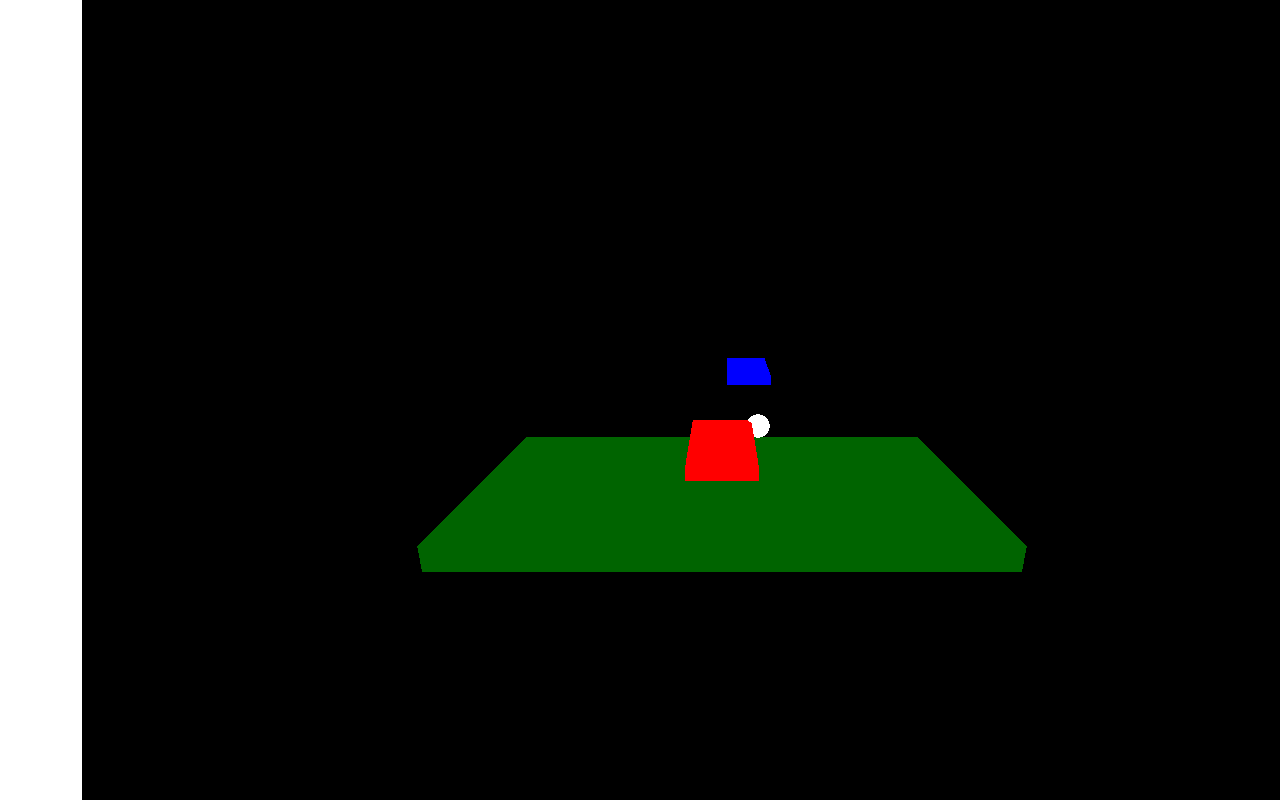
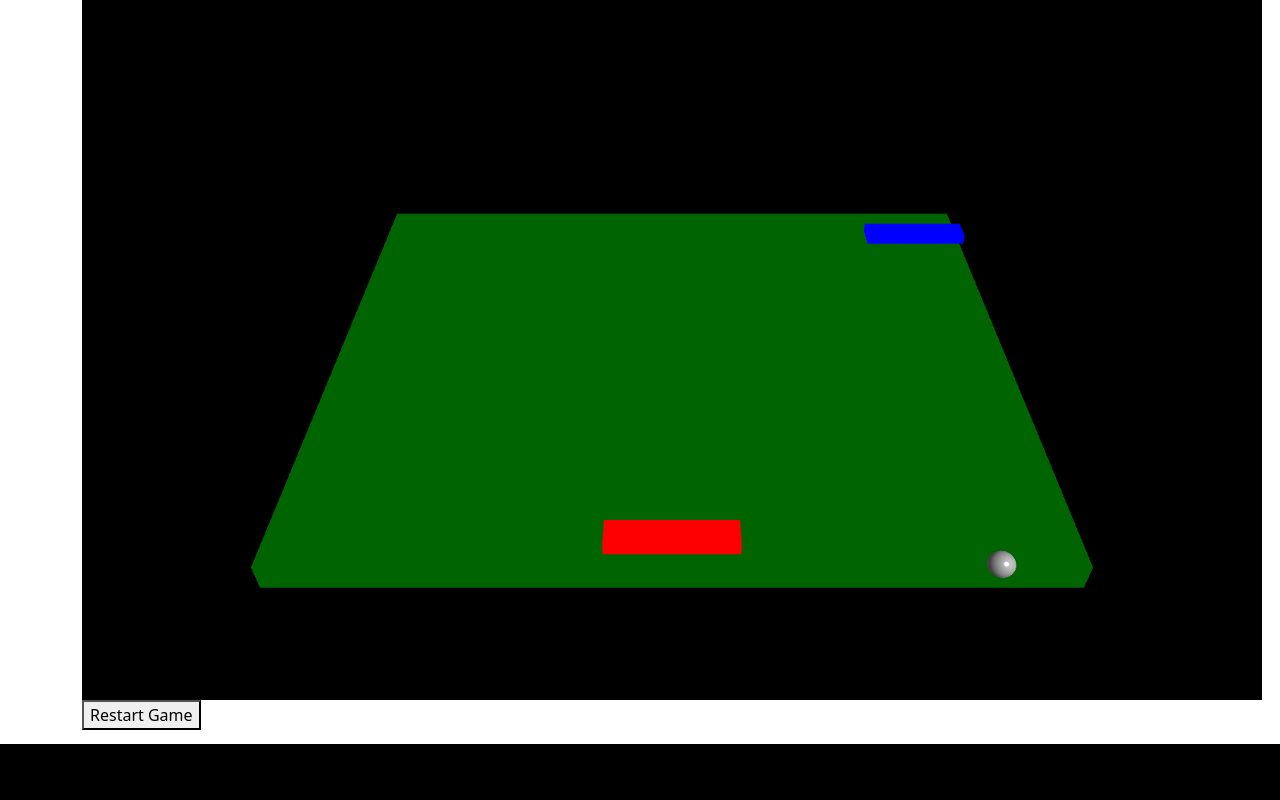
Before and after one commit to Efeblk/transcendence, a Django app: page /play/ in a window 1280 px wide; the page is wider, and only the part inside the window is pictured. Shown: the part 56-856 px from the top of that part. After the commit the page ends 800 px from the top of that part, so only its background shows below. Run offline with Django 5.2, Linux system fonts and the light colour scheme.

Commit message:
better game structure and improvements

```diff
--- /dev/null
+++ b/django/game/static/game/ball.js
@@ -0,0 +1,65 @@
+class Ball {
+    constructor(scene) {
+        const { size, color, metalness, roughness } = gameConfig.ball;
+        this.geometry = new THREE.SphereGeometry(size, 32, 32);
+        this.material = new THREE.MeshStandardMaterial({ color: color, metalness: metalness, roughness: roughness });
+        this.mesh = new THREE.Mesh(this.geometry, this.material);
+        this.mesh.position.set(0, gameConfig.paddle.positionY, 0);  // Start the ball at the same Y as the paddle
+        scene.add(this.mesh);
+
+        this.speed = 1.2;
+        this.direction = { x: 0.02, z: 0.05 };  // Initial direction of the ball
+        this.maxSpeed = 3;  // Set a maximum speed to avoid excessive speed
+    }
+
+    update() {
+        this.mesh.position.x += this.direction.x * this.speed;
+        this.mesh.position.z += this.direction.z * this.speed;
+
+        if (this.mesh.position.x > (gameConfig.table.size.width / 2) || this.mesh.position.x < -(gameConfig.table.size.width / 2)) {
+            this.direction.x = -this.direction.x;  // Bounce off the side walls
+        }
+    }
+
+    bounce() {
+        this.direction.z = -this.direction.z;  // Reverse the direction on collision with paddle
+
+        // Cap the speed to avoid excessive increases
+        this.speed = Math.min(this.speed + 0.01, this.maxSpeed);
+
+        // Slightly move the ball away from the paddle to prevent immediate re-collision
+        this.mesh.position.z += this.direction.z * 0.1;
+    }
+
+    reset() {
+        this.mesh.position.set(0, gameConfig.paddle.positionY, 0);
+        this.direction = { x: 0.02, z: 0.05 };  // Reset the ball direction and speed
+        this.speed = 1.2;
+    }
+
+    isOutOfBounds() {
+        // Define the boundaries for the out-of-bounds check
+        const tableDepth = gameConfig.table.size.depth;
+        const ballPositionZ = this.mesh.position.z;
+
+        // Check if the ball has passed the AI side or the player side
+        const isBeyondPlayerSide = ballPositionZ > tableDepth / 2 + gameConfig.table.positionZ;
+        const isBeyondAISide = ballPositionZ < -(tableDepth / 2) + gameConfig.table.positionZ;
+
+        return isBeyondPlayerSide || isBeyondAISide;
+    }
+
+
+    isCollidingWith(paddle) {
+        const ballRadius = gameConfig.ball.size;
+        const paddleWidth = gameConfig.paddle.size.width;
+        const paddleDepth = gameConfig.paddle.size.depth;
+
+        return (
+            this.mesh.position.z - ballRadius <= paddle.mesh.position.z + paddleDepth / 2 &&
+            this.mesh.position.z + ballRadius >= paddle.mesh.position.z - paddleDepth / 2 &&
+            this.mesh.position.x + ballRadius >= paddle.mesh.position.x - paddleWidth / 2 &&
+            this.mesh.position.x - ballRadius <= paddle.mesh.position.x + paddleWidth / 2
+        );
+    }
+}
--- /dev/null
+++ b/django/game/static/game/config.js
@@ -0,0 +1,46 @@
+const gameConfig = {
+    camera: {
+        fov: 40,  // Field of view
+        position: { x: 0, y: 10, z: 12 },  // Camera position
+        aspectRatio: window.innerWidth / window.innerHeight,  // Aspect ratio
+    },
+    renderer: {
+        width: window.innerWidth - 100,  // Renderer width
+        height: window.innerHeight - 100,  // Renderer height
+    },
+    lighting: {
+        ambientLight: {
+            color: 0xffffff,
+            intensity: 0.5,
+        },
+        directionalLight: {
+            color: 0xffffff,
+            intensity: 1,
+            position: { x: 5, y: 10, z: 7.5 },
+        },
+    },
+    table: {
+        color: 0x006400,  // Green color for the table
+        size: { width: 12, height: 0.5, depth: 10 },  // Table dimensions
+        positionY: -2,  // Y position of the table
+        positionZ: -2,
+    },
+    paddle: {
+        color: {
+            player: 0xff0000,  // Red color for player paddle
+            ai: 0x0000ff,  // Blue color for AI paddle
+        },
+        size: { width: 2, height: 0.2, depth: 0.5 },  // Paddle dimensions
+        positionY: -1.65,  // Corrected paddle position above the table surface
+        positionZ: {
+            player: 2.5,
+            ai: -6
+        },
+    },
+    ball: {
+        color: 0xffffff,  // White color for the ball
+        size: 0.2,  // Radius of the ball
+        metalness: 0.5,  // Reflective property of the ball
+        roughness: 0.1,  // Surface roughness of the ball
+    },
+};
--- /dev/null
+++ b/django/game/static/game/game.js
@@ -0,0 +1,97 @@
+class Game {
+    constructor() {
+        this.scene = new THREE.Scene();
+
+        const aspectRatio = gameConfig.camera.aspectRatio;
+        this.camera = new THREE.PerspectiveCamera(gameConfig.camera.fov, aspectRatio, 0.1, 1000);
+        this.camera.position.set(gameConfig.camera.position.x, gameConfig.camera.position.y, gameConfig.camera.position.z);
+        this.camera.lookAt(new THREE.Vector3(0, 0, 0));
+
+        this.renderer = new THREE.WebGLRenderer({ antialias: true });
+        this.renderer.setSize(gameConfig.renderer.width, gameConfig.renderer.height);
+        document.getElementById('gameContainer').appendChild(this.renderer.domElement);
+
+        this.table = new Table(this.scene);
+        this.player = new Player(this.scene, gameConfig.paddle.positionZ.player, gameConfig.paddle.color.player);  // Player paddle
+        this.aiPaddle = new Paddle(this.scene, gameConfig.paddle.positionZ.ai, gameConfig.paddle.color.ai);  // AI paddle
+        this.ball = new Ball(this.scene);  // Ball
+
+        this.setupLights();
+        this.setupControls();
+
+        this.isRunning = true;  // Track if the game is running
+
+        this.animate();
+    }
+
+    setupLights() {
+        const ambientLight = new THREE.AmbientLight(gameConfig.lighting.ambientLight.color, gameConfig.lighting.ambientLight.intensity);
+        this.scene.add(ambientLight);
+
+        const directionalLight = new THREE.DirectionalLight(gameConfig.lighting.directionalLight.color, gameConfig.lighting.directionalLight.intensity);
+        directionalLight.position.set(gameConfig.lighting.directionalLight.position.x, gameConfig.lighting.directionalLight.position.y, gameConfig.lighting.directionalLight.position.z);
+        this.scene.add(directionalLight);
+    }
+
+    setupControls() {
+        document.addEventListener('keydown', (event) => this.player.handleKeyDown(event));
+        document.addEventListener('keyup', (event) => this.player.handleKeyUp(event));
+    }
+
+    animate() {
+        if (!this.isRunning) return;  // Stop animation if the game is not running
+
+        requestAnimationFrame(() => this.animate());
+
+        this.player.update();  // Update player paddle movement
+        this.ball.update();  // Update ball movement
+        this.updateAIPaddle();  // Update AI paddle movement
+
+        this.checkCollisions();  // Check for collisions between ball and paddles
+        this.checkScore();  // Check if someone scored
+
+        this.renderer.render(this.scene, this.camera);
+    }
+
+    updateAIPaddle() {
+        const aiSpeed = 0.05;  // AI speed factor (lower values = smoother but slower movement)
+        const ballX = this.ball.mesh.position.x;
+        const aiPaddleX = this.aiPaddle.mesh.position.x;
+
+        // Interpolate AI paddle position towards the ball's position
+        this.aiPaddle.mesh.position.x += (ballX - aiPaddleX) * aiSpeed;
+    }
+
+    checkCollisions() {
+        if (this.ball.isCollidingWith(this.player.getPaddle())) {
+            this.ball.bounce();
+        }
+
+        if (this.ball.isCollidingWith(this.aiPaddle)) {
+            this.ball.bounce();
+        }
+    }
+
+    checkScore() {
+        if (this.ball.isOutOfBounds()) {
+            this.endGame();
+        }
+    }
+
+    endGame() {
+        this.isRunning = false;  // Stop the game
+        document.getElementById('restartButton').style.display = 'block';  // Show the restart button
+    }
+
+    reset() {
+        this.ball.reset();  // Reset the ball to its initial position
+        this.player.getPaddle().mesh.position.x = 0;  // Reset player paddle position
+        this.aiPaddle.mesh.position.x = 0;  // Reset AI paddle position
+        this.isRunning = true;  // Restart the game
+        this.animate();  // Restart the animation loop
+    }
+
+    start() {
+        this.animate();
+    }
+}
--- /dev/null
+++ b/django/game/static/game/paddle.js
@@ -0,0 +1,20 @@
+class Paddle {
+    constructor(scene, zPosition, color) {
+        const { width, height, depth } = gameConfig.paddle.size;
+        this.geometry = new THREE.BoxGeometry(width, height, depth);
+        this.material = new THREE.MeshBasicMaterial({ color: color });
+        this.mesh = new THREE.Mesh(this.geometry, this.material);
+        this.mesh.position.set(0, gameConfig.paddle.positionY, zPosition);  // Set Y position from config
+        scene.add(this.mesh);
+    }
+
+    moveLeft(speed) {
+        this.mesh.position.x -= speed;
+        this.mesh.position.x = Math.max(-4.5, this.mesh.position.x);
+    }
+
+    moveRight(speed) {
+        this.mesh.position.x += speed;
+        this.mesh.position.x = Math.min(4.5, this.mesh.position.x);
+    }
+}
--- /dev/null
+++ b/django/game/static/game/player.js
@@ -0,0 +1,37 @@
+class Player {
+    constructor(scene, zPosition, color) {
+        this.paddle = new Paddle(scene, zPosition, color);
+        this.moveLeftActive = false;
+        this.moveRightActive = false;
+        this.movementSpeed = 0.2;  // Adjust speed as needed
+    }
+
+    handleKeyDown(event) {
+        if (event.key === 'ArrowLeft' || event.key === 'a') {
+            this.moveLeftActive = true;
+        } else if (event.key === 'ArrowRight' || event.key === 'd') {
+            this.moveRightActive = true;
+        }
+    }
+
+    handleKeyUp(event) {
+        if (event.key === 'ArrowLeft' || event.key === 'a') {
+            this.moveLeftActive = false;
+        } else if (event.key === 'ArrowRight' || event.key === 'd') {
+            this.moveRightActive = false;
+        }
+    }
+
+    update() {
+        if (this.moveLeftActive) {
+            this.paddle.moveLeft(this.movementSpeed);
+        }
+        if (this.moveRightActive) {
+            this.paddle.moveRight(this.movementSpeed);
+        }
+    }
+
+    getPaddle() {
+        return this.paddle;
+    }
+}
--- /dev/null
+++ b/django/game/static/game/table.js
@@ -0,0 +1,11 @@
+class Table {
+    constructor(scene) {
+        const { width, height, depth } = gameConfig.table.size;
+        this.geometry = new THREE.BoxGeometry(width, height, depth);
+        this.material = new THREE.MeshBasicMaterial({ color: gameConfig.table.color });
+        this.mesh = new THREE.Mesh(this.geometry, this.material);
+        this.mesh.position.y = gameConfig.table.positionY;
+        this.mesh.position.z = gameConfig.table.positionZ;
+        scene.add(this.mesh);
+    }
+}
--- a/django/game/templates/game/game.html
+++ b/django/game/templates/game/game.html
@@ -1,101 +1,26 @@
 {% extends 'game/base.html' %}
+
+{% load static %}
 
 {% block title %}Play Ping Pong{% endblock %}
 
 {% block content %}
 <div id="gameContainer"></div>
+<button id="restartButton" style="display: none;" onclick="restartGame()">Restart Game</button>
 <script src="https://cdnjs.cloudflare.com/ajax/libs/three.js/r128/three.min.js"></script>
+<script src="{% static 'game/config.js' %}"></script>  <!-- Load the config file -->
+<script src="{% static 'game/table.js' %}"></script>  <!-- Load the Table class -->
+<script src="{% static 'game/paddle.js' %}"></script>
+<script src="{% static 'game/player.js' %}"></script>
+<script src="{% static 'game/ball.js' %}"></script>
+<script src="{% static 'game/game.js' %}"></script>
 <script>
-    // Scene setup
-    const scene = new THREE.Scene();
-    const camera = new THREE.PerspectiveCamera(75, window.innerWidth / window.innerHeight, 0.1, 1000);
-    const renderer = new THREE.WebGLRenderer();
-    renderer.setSize(window.innerWidth, window.innerHeight);
-    document.getElementById('gameContainer').appendChild(renderer.domElement);
+    const game = new Game();
+    game.start();
 
-    // Ping pong table
-    const tableGeometry = new THREE.BoxGeometry(10, 0.5, 5);
-    const tableMaterial = new THREE.MeshBasicMaterial({ color: 0x006400 });
-    const table = new THREE.Mesh(tableGeometry, tableMaterial);
-    table.position.y = -2;
-    scene.add(table);
-
-    // Paddles
-    const paddleGeometry = new THREE.BoxGeometry(1, 0.2, 2);
-    const playerPaddleMaterial = new THREE.MeshBasicMaterial({ color: 0xff0000 });
-    const aiPaddleMaterial = new THREE.MeshBasicMaterial({ color: 0x0000ff });
-    const playerPaddle = new THREE.Mesh(paddleGeometry, playerPaddleMaterial);
-    const aiPaddle = new THREE.Mesh(paddleGeometry, aiPaddleMaterial);
-    playerPaddle.position.z = 2.5;
-    aiPaddle.position.z = -2.5;
-    scene.add(playerPaddle);
-    scene.add(aiPaddle);
-
-    // Ball
-    const ballGeometry = new THREE.SphereGeometry(0.2, 32, 32);
-    const ballMaterial = new THREE.MeshBasicMaterial({ color: 0xffffff });
-    const ball = new THREE.Mesh(ballGeometry, ballMaterial);
-    ball.position.set(0, 0, 0);
-    scene.add(ball);
-
-    // Camera position
-    camera.position.y = 3;
-    camera.position.z = 10;
-    camera.lookAt(scene.position);
-
-    // Ball movement variables
-    let ballSpeed = 0.1;
-    let ballDirection = { x: 0.02, z: 0.05 };
-
-    // Player paddle controls
-    document.addEventListener('keydown', function(event) {
-        const key = event.key;
-
-        // Move left
-        if (key === 'ArrowLeft') {
-            playerPaddle.position.x -= 0.5;
-        }
-        // Move right
-        else if (key === 'ArrowRight') {
-            playerPaddle.position.x += 0.5;
-        }
-
-        // Limit paddle movement to the table bounds
-        playerPaddle.position.x = Math.max(-4.5, Math.min(4.5, playerPaddle.position.x));
-    });
-
-    // Game loop
-    function animate() {
-        requestAnimationFrame(animate);
-
-        // Move the ball
-        ball.position.x += ballDirection.x;
-        ball.position.z += ballDirection.z;
-
-        // Ball collision with the table edges
-        if (ball.position.x > 4.5 || ball.position.x < -4.5) {
-            ballDirection.x = -ballDirection.x;
-        }
-
-        // Ball collision with paddles
-        if ((ball.position.z >= playerPaddle.position.z - 0.1 && ball.position.x >= playerPaddle.position.x - 0.5 && ball.position.x <= playerPaddle.position.x + 0.5) ||
-            (ball.position.z <= aiPaddle.position.z + 0.1 && ball.position.x >= aiPaddle.position.x - 0.5 && ball.position.x <= aiPaddle.position.x + 0.5)) {
-            ballDirection.z = -ballDirection.z;
-            ballSpeed += 0.01; // Increase speed slightly after each hit
-        }
-
-        // Ball reset after missing paddles
-        if (ball.position.z > 3 || ball.position.z < -3) {
-            ball.position.set(0, 0, 0);
-            ballSpeed = 0.1;
-        }
-
-        // Basic AI movement
-        aiPaddle.position.x = ball.position.x;
-
-        renderer.render(scene, camera);
+    function restartGame() {
+        game.reset();  // Call the reset method to restart the game
+        document.getElementById('restartButton').style.display = 'none';  // Hide the button again
     }
-
-    animate();
 </script>
 {% endblock %}
```
Also changed, not shown: django/game/static/game/textures/wood.jpg (added).
